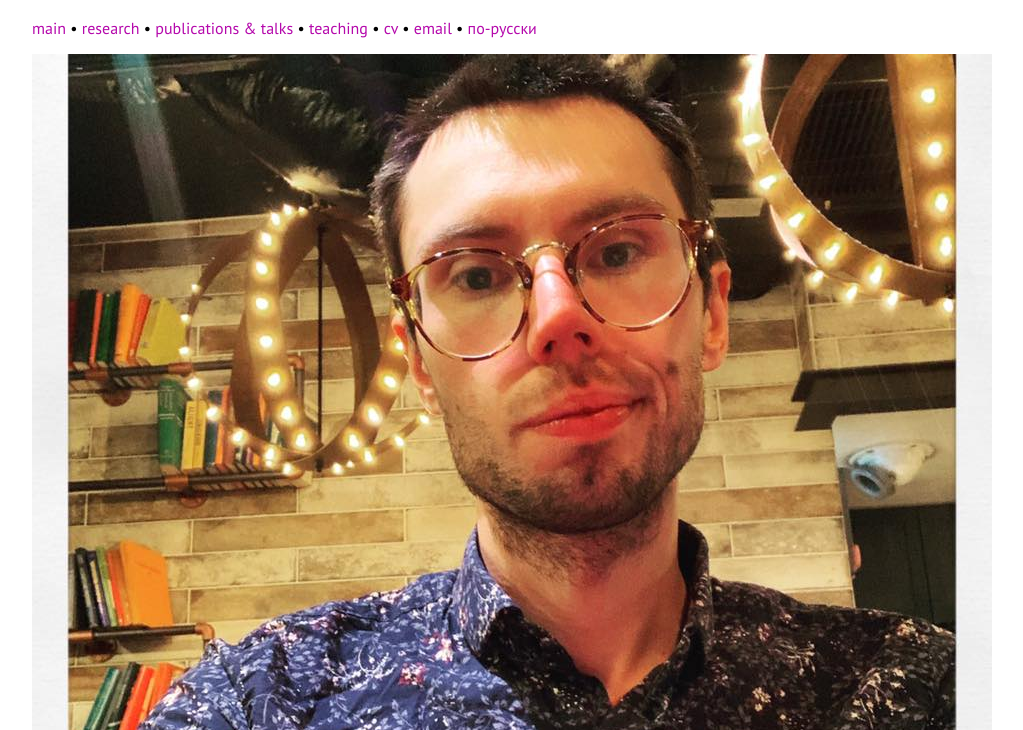
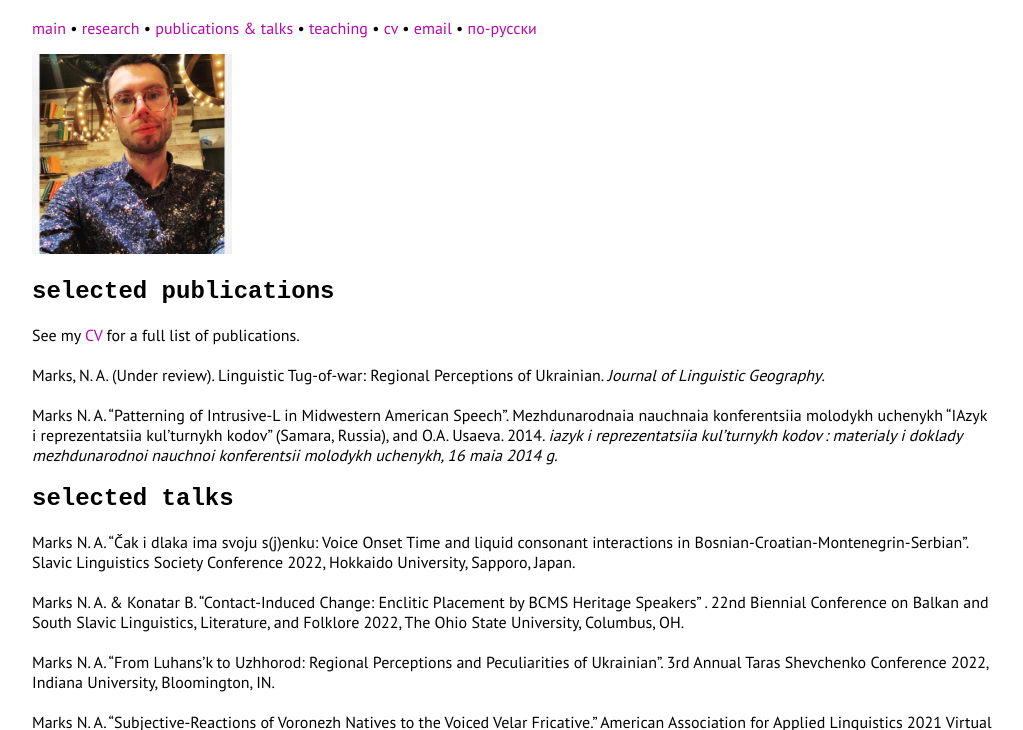
Before and after one commit to namarks89/nathanmarks, a plain HTML site: page publiction.html in a window 1280 px wide. Shown: the part 70-800 px from the top of the page, without its empty margins (88-1111 px from the left). Drawn offline with Linux system fonts and the light colour scheme.

Commit message:
Update publiction.html

```diff
--- a/publiction.html
+++ b/publiction.html
@@ -37,7 +37,7 @@
             </p>
             <div>
 
-                <img src="nathan_jpg.jpg">
+                <img src="nathan_jpg.jpg" width=200px>
 
         <h2> selected publications </h2>
 <p>
```
